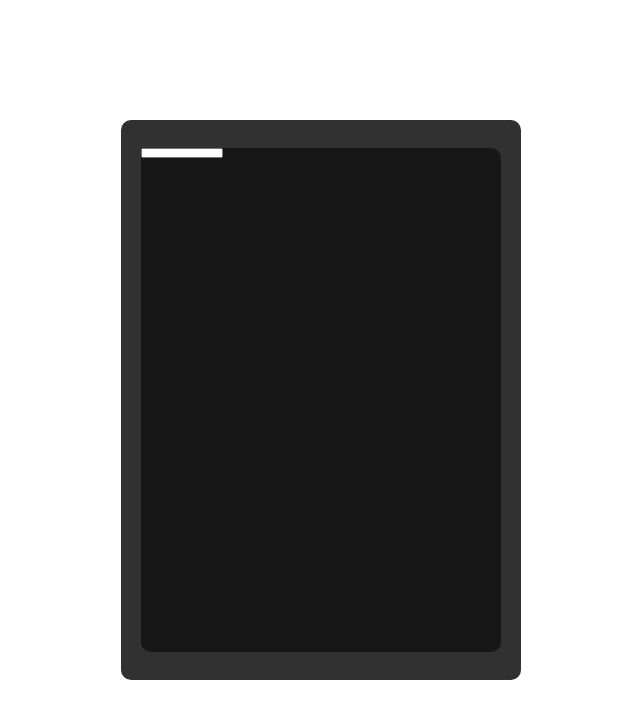
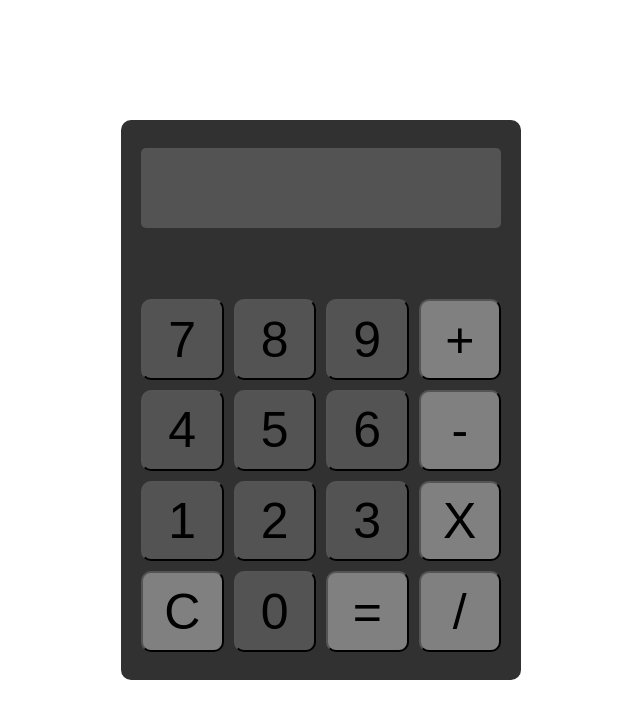
Before and after one commit to carlo-baron/Calculator, a plain HTML site: page index.html in a window 1280 px wide. Shown: the whole page, without its empty margins (319-959 px from the left). Drawn offline with Linux system fonts and the light colour scheme.

Commit message:
Finished Design

```diff
--- a/index.html
+++ b/index.html
@@ -9,8 +9,26 @@
 <body>
     <div id="calculator-bg">
         <div id="calculator-body">
-            <form action="">
-                <input type="text">
+            <form action="#">
+                <input type="text" id="input-field" autocomplete="off">
+                <div id="buttons-body">
+                    <input type="submit" class="buttons" value="7">
+                    <input type="submit" class="buttons" value="8">
+                    <input type="submit" class="buttons" value="9">
+                    <input type="submit" class="buttons" value="+" style="background-color: gray">
+                    <input type="submit" class="buttons" value="4">
+                    <input type="submit" class="buttons" value="5">
+                    <input type="submit" class="buttons" value="6">
+                    <input type="submit" class="buttons" value="-" style="background-color: gray">
+                    <input type="submit" class="buttons" value="1">
+                    <input type="submit" class="buttons" value="2">
+                    <input type="submit" class="buttons" value="3">
+                    <input type="submit" class="buttons" value="X" style="background-color: gray">
+                    <input type="submit" class="buttons" value="C" style="background-color: gray;">
+                    <input type="submit" class="buttons" value="0">
+                    <input type="submit" class="buttons" value="=" style="background-color: gray">
+                    <input type="submit" class="buttons" value="/" style="background-color: gray">
+                </div>
             </form>
         </div>
     </div>
--- a/style.css
+++ b/style.css
@@ -25,7 +25,36 @@ body{
 
 #calculator-body{
     border-radius: 1rem;
+    position: relative;
+
     width: 90%;
     height: 90%;
-    background-color: #171717;
 }
+
+#input-field{
+    border-radius: .5rem;
+    border-style: none;
+    background-color: #535353;
+    font-size: 7rem;
+
+    width: 100%;
+}
+
+#buttons-body{
+    position: absolute;
+    bottom: 0;
+
+    display: grid;
+    grid-template-columns: repeat(4, 1fr);
+    grid-template-rows: repeat(4, 1fr);
+    gap: 1rem;
+
+    width: 100%;
+    height: 70%;
+}
+
+.buttons{
+    background-color: #535353;
+    border-radius: 1rem;
+    font-size: 5rem;
+}
```
Also changed, not shown: calculator.png (added).
